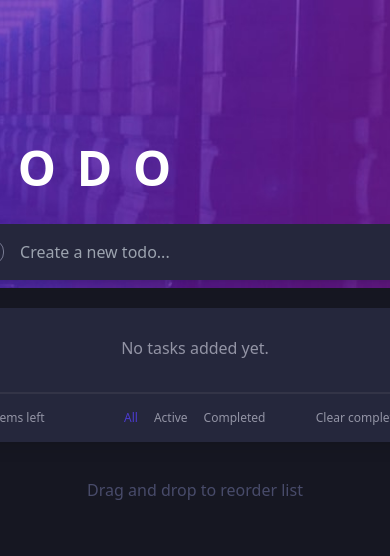
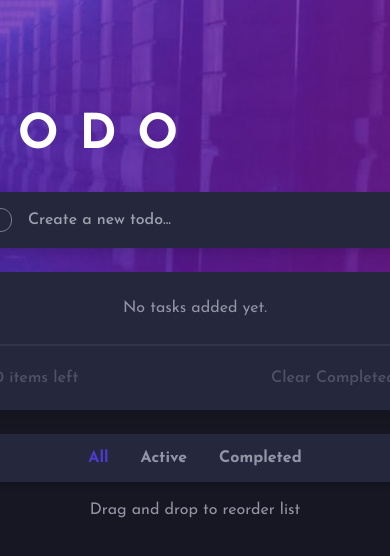
Before and after one commit to enzomazzariol/todo-app, a React (Vite) app: page / in a window 390 px wide. Shown: the top 556 px of the page. Built offline with nearby package versions, Linux system fonts and the light colour scheme.

Commit message:
improve responsive for todo list and filters

```diff
--- a/src/App.jsx
+++ b/src/App.jsx
@@ -16,8 +16,6 @@ function App() {
       : "images/bg-desktop-light.jpg";
   const iconUrl =
     theme === "darkTheme" ? "images/icon-sun.svg" : "images/icon-moon.svg";
-  const backgroundColor =
-    theme === "darkTheme" ? "bg-very-dark-blue" : "bg-very-light-gray";
   const toDoColor =
     theme === "darkTheme" ? "bg-very-dark-desaturated-blue" : "bg-white";
 
@@ -28,7 +26,6 @@ function App() {
 
     const newTask = { id: Date.now(), text: inputValue, completed: false };
     setTask([...task, newTask]);
-    console.log(newTask);
     setInputValue("");
   };
 
@@ -36,30 +33,32 @@ function App() {
     setTask(task.filter((task) => !task.completed));
   };
 
-  const completeTask = (id) =>{
-    setTask(task.map(task => task.id === id ? {...task, completed: !task.completed} : task))
-  }
+  const completeTask = (id) => {
+    setTask(
+      task.map((task) =>
+        task.id === id ? { ...task, completed: !task.completed } : task
+      )
+    );
+  };
 
   const filterTasks = (filter) => {
     switch (filter) {
       case "Active":
         return task.filter((task) => !task.completed);
-
       case "Completed":
         return task.filter((task) => task.completed);
-
       case "All":
       default:
         return task;
     }
-  }
+  };
 
   const handlerFilter = (newFilter) => {
     setFilter(newFilter);
-  }
+  };
 
   return (
-    <section className={`relative ${backgroundColor} min-h-screen`}>
+    <section className="relative bg-very-dark-blue min-h-screen font-josefin">
       {/* Banner */}
       <img
         src={imageUrl}
@@ -68,7 +67,7 @@ function App() {
       />
 
       {/* Título con theme icon */}
-      <div className="absolute top-36 left-1/2 -translate-x-1/2 w-[450px] lg:w-2/5 flex flex-col justify-center items-center">
+      <div className="absolute top-28 left-1/2 -translate-x-1/2 w-[450px] lg:w-2/5 flex flex-col justify-center items-center">
         <Title
           text="TODO"
           theme={theme}
@@ -78,11 +77,10 @@ function App() {
 
         {/* Input para añadir tarea */}
         <div
-          className={`w-full h-14 p-3 ${toDoColor} mb-2 rounded flex gap-4 shadow-lg`}
+          className={`w-full h-14 p-3 px-5 ${toDoColor} rounded-md flex gap-4 shadow-lg`}
         >
           <button
-            className="border border-dark-grayish-blue-dark rounded-full w-6 h-6 mt-1 transition duration-300 ease-in-out
-           hover:bg-blue-custom hover:border-0"
+            className="border border-dark-grayish-blue-dark rounded-full w-6 h-6 mt-1 transition duration-300 ease-in-out"
             onClick={addTask}
           />
           <input
@@ -91,14 +89,13 @@ function App() {
             onChange={(e) => setInputValue(e.target.value)}
             onKeyDown={(e) => e.key === "Enter" && addTask()}
             placeholder="Create a new todo..."
-            className="w-full bg-very-dark-desaturated-blue text-light-grayish-blue-dark focus:outline-none font-medium inline-block"
+            className="w-full bg-very-dark-desaturated-blue text-light-grayish-blue-dark focus:outline-none font-medium"
           />
         </div>
 
-        <div
-          className={`my-5 w-full ${toDoColor} flex flex-col rounded shadow-lg`}
-        >
-          <ul className="w-full rounded pt-1">
+        {/* Lista de tareas */}
+        <div className="my-6 w-full bg-very-dark-desaturated-blue rounded-md shadow-lg">
+          <ul className="">
             {filterTasks(filter).length > 0 ? (
               filterTasks(filter).map((t) => (
                 <Task key={t.id} t={t} completeTask={completeTask} />
@@ -109,31 +106,39 @@ function App() {
               </p>
             )}
           </ul>
-          <div className="grid grid-cols-3 mt-2 px-3 py-4 font-medium text-xs md:text-sm text-dark-grayish-blue border-t-2 border-t-very-dark-grayish-blue-alt border-opacity-70">
-            <p className="">{filterTasks("Active").length} items left</p>
-            <div className="flex gap-4 xl:gap-10">
+
+          {/* Contador y botón Clear Completed */}
+          <div className="flex justify-between px-6 py-5 md:py-2 text-base md:text-sm xl:text-base text-very-dark-grayish-blue-dark font-semibold border-t-2 border-t-very-dark-grayish-blue-alt border-opacity-70">
+            <button className="cursor-not-allowed">{filterTasks("Active").length} items left</button>
+
+            {/* Filtros para DESKTOP */}
+            <div className="hidden md:flex justify-center gap-8 font-bold bg-very-dark-desaturated-blue px-4 py-3">
               <TaskState setFilter={handlerFilter} filter={filter} text="All" />
-              <TaskState
-                setFilter={handlerFilter}
-                filter={filter}
-                text="Active"
-              />
-              <TaskState
-                setFilter={handlerFilter}
-                filter={filter}
-                text="Completed"
-              />
+              <TaskState setFilter={handlerFilter}filter={filter} text="Active" />
+              <TaskState setFilter={handlerFilter} filter={filter} text="Completed" />
             </div>
+
             <button
-              className="justify-self-end hover:underline underline-offset-4 lg:ms-3"
+              className="hover:text-light-grayish-blue transition"
               onClick={deleteTask}
             >
-              Clear completed
+              Clear Completed
             </button>
           </div>
         </div>
 
-        <p className="text-center mt-4 text-very-dark-grayish-blue">
+        {/* Filtros para MOBILE */}
+        <div className="w-full md:hidden flex justify-center gap-8 font-bold bg-very-dark-desaturated-blue px-4 py-3 rounded-md shadow-md">
+          <TaskState setFilter={handlerFilter} filter={filter} text="All" />
+          <TaskState setFilter={handlerFilter} filter={filter} text="Active" />
+          <TaskState
+            setFilter={handlerFilter}
+            filter={filter}
+            text="Completed"
+          />
+        </div>
+
+        <p className="text-center text-dark-grayish-blue text-base mt-4">
           Drag and drop to reorder list
         </p>
       </div>
--- a/src/components/task.jsx
+++ b/src/components/task.jsx
@@ -6,13 +6,15 @@ export default function Task({ t, completeTask }) {
     <>
       <li
         key={t.id}
-        className={`w-full py-4 pl-3 flex gap-4 text-light-grayish-blue-dark
-          border-b-2 border-b-very-dark-grayish-blue-alt border-opacity-70
-          last:border-b-0 last:pb-2
+        className={`w-full py-4 pl-5 flex gap-4 text-light-grayish-blue-dark
+          border-b-2 border-b-very-dark-grayish-blue-alt border-opacity-70 cursor-pointer
+          last:border-b-0 last:pb-4
+          ${!t.completed ? "hover:text-very-light-gray transition duration-300 ease-in-out" : ""}
           ${t.completed ? "line-through text-very-dark-grayish-blue opacity-75" : ""}`}
       >
         <button
           className={`border border-dark-grayish-blue-dark rounded-full w-6 h-6 flex items-center justify-center
+                      hover:border-blue-custom transition duration-300
                          ${t.completed ? "bg-gradient-to-r from-blue-custom to-purple-custom border-0" : "bg-transparent"}`}
           onClick={() => completeTask(t.id)}
         >
```
